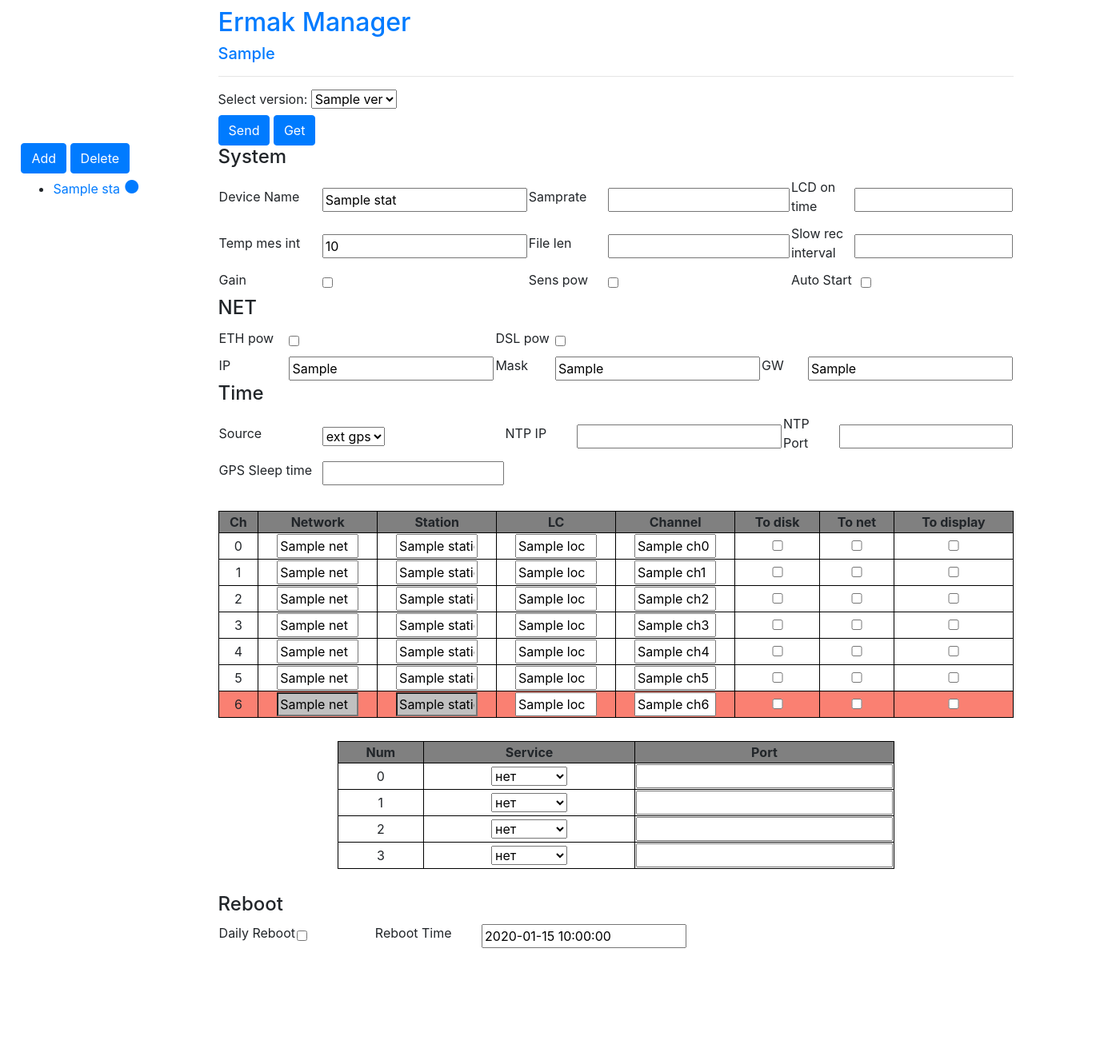
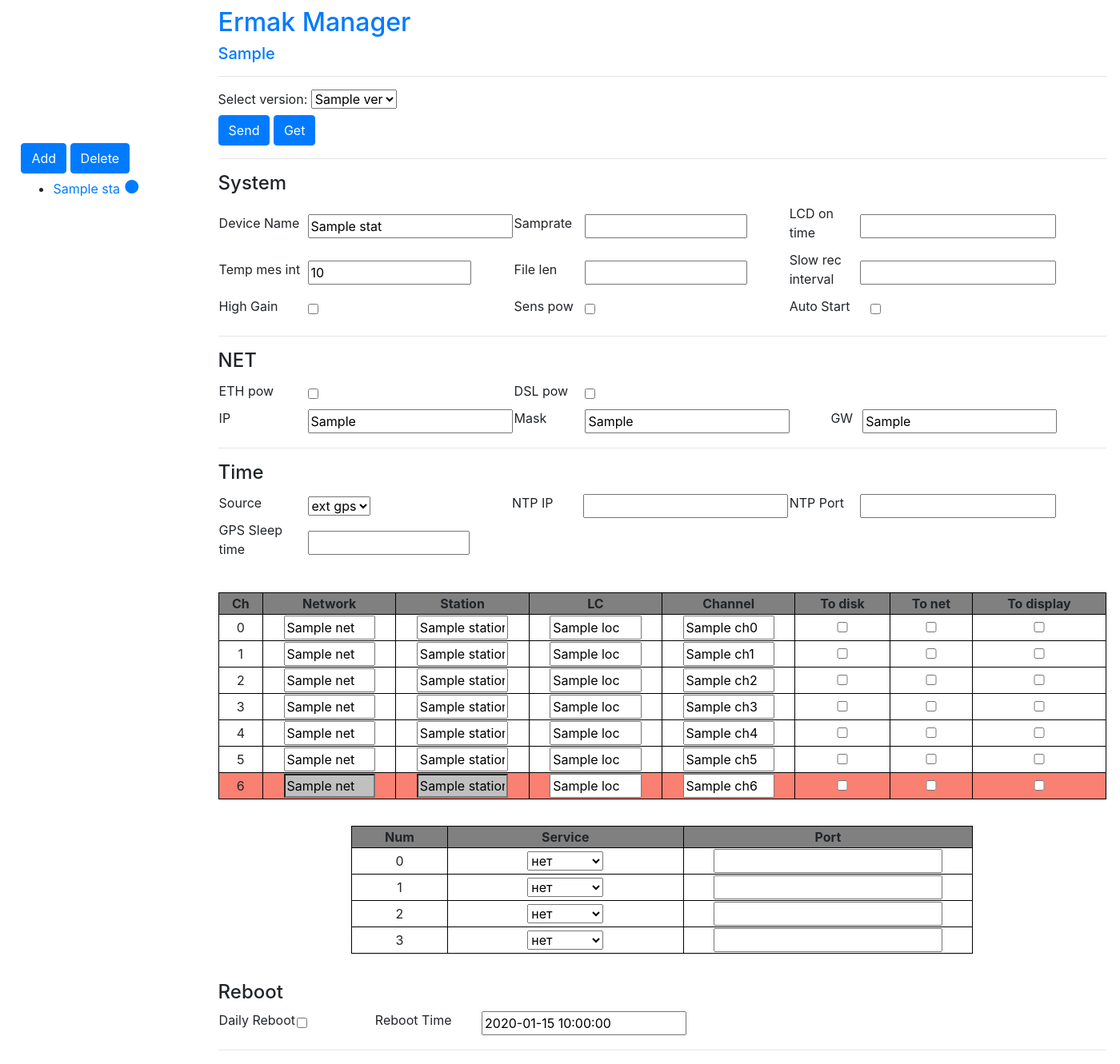
Before and after one commit to AlekseiMuryskin/ErmakManager, a Flask app: template templates/index.html in a window 1400 px wide. Shown: the whole page at 80% size. Before the commit the page ends 1186 px from the top, so only its background shows below. Run offline with Flask 3, Linux system fonts and the light colour scheme; the template is opened without the code that fills it: most values are stand-ins (such as "Sample title", 1, 10 or a date in 2020); some libraries are stand-ins or nearby versions.

Commit message:
Small fixed front

```diff
--- a/templates/base.html
+++ b/templates/base.html
@@ -28,7 +28,7 @@
           </div>
         </td>
         <td>
-          <div class="container">
+          <div class="container" style="width:130%;">
            {% block content %} {% endblock %}
           </div>
         </td>
--- a/templates/index.html
+++ b/templates/index.html
@@ -55,7 +55,7 @@
         width:70%;
     }
     input[type="number"] {
-        width: 100%;
+        width: 80%;
     }
 
    </style>
@@ -91,6 +91,7 @@
                     <input id="isAdd" name="isAdd" type="checkbox" style="display:none;"/>
                     <input id="isDelete" name="isDelete" type="checkbox" style="display:none;"/>
                 </div>
+                <hr>
                 <fieldset>
                 <h4>System</h4>
                 <table width="100%">
@@ -103,9 +104,9 @@
                     <th></th>
                 </tr>
                <tr>
-                    <td width="13%"><label for="deviceInput">Device Name</label></td>
+                    <td width="10%"><label for="deviceInput">Device Name</label></td>
                     <td width="23%"><input id="deviceInput" name="deviceInput" type="text" maxlength="32" value="{{stat['device_name']}}" required></td>
-                    <td width="10%"><label for="samprateInput">Samprate</label></td>
+                    <td width="8%"><label for="samprateInput">Samprate</label></td>
                     <td width="23%"><input id="samprateInput" name="samprateInput"  type="number" max="2000" min="10" step="10" value="{{stat['samprate']}}" required></td>
                     <td width="8%"><label for="lcdInput">LCD on time</label></td>
                     <td><input id="lcdInput" name="lcdInput" type="number" min="1" max="255" value="{{stat['LCD_ON_TIME']}}" required></td>
@@ -118,7 +119,7 @@
                     <td><label for="slowrecInput">Slow rec interval</label></td>
                     <td><input id="slowrecInput" name="slowrecInput" type="number" min="0" max="4294967296" value="{{stat['SLOW_REC_INTERVAL']}}" required></td>
                 <tr>
-                    <td><label for="gainInput">Gain</label></td>
+                    <td><label for="gainInput">High Gain</label></td>
                     <td><input id="gainInput" name="gainInput" type="checkbox"></td>
                     <td><label for="senspowInput">Sens pow</label></td>
                     <td><input id="senspowInput" name="senspowInput" type="checkbox"></td>
@@ -127,6 +128,7 @@
                </tr>
            </table>
        </fieldset>
+       <hr>
        <fieldset>
          <h4>NET</h4>
           <table width="100%">
@@ -139,9 +141,9 @@
                     <th></th>
                 </tr>
               <tr>
-                 <td width="13%"><label for="ethpowInput">ETH pow</label></td>
+                 <td width="10%"><label for="ethpowInput">ETH pow</label></td>
                  <td width="23%"><input id="ethpowInput" name="ethpowInput" type="checkbox" ></td>
-                 <td width="10%"><label for="dslpowInput">DSL pow</label></td>
+                 <td width="8%"><label for="dslpowInput">DSL pow</label></td>
                  <td width="23%"><input id="dslpowInput" name="dslpowInput" type="checkbox" ></td>
               </tr>
               <tr>
@@ -149,12 +151,13 @@
                   <td><input id="ethipInput" name="ethipInput" type="text" value="{{net['ETH_IP']}}" readonly></td>
                   <td><label for="ethmaskInput">Mask</label></td>
                   <td><input id="ethmaskInput" name="ethmaskInput" type="text"  pattern="^(([0-9]|[1-9][0-9]|1[0-9]{2}|2[0-4][0-9]|25[0-5])\.){3}([0-9]|[1-9][0-9]|1[0-9]{2}|2[0-4][0-9]|25[0-5])$" value="{{net['ETH_MASK']}}" required></td>
-                  <td width="8%"><label for="ethgwInput">GW</label></td>
-                  <td><input id="ethgwInput" name="ethgwInput" type="text"  pattern="^(([0-9]|[1-9][0-9]|1[0-9]{2}|2[0-4][0-9]|25[0-5])\.){3}([0-9]|[1-9][0-9]|1[0-9]{2}|2[0-4][0-9]|25[0-5])$" value="{{net['ETH_GW']}}" required></td>
+                  <td width="8%" style="text-align:right;padding-right:1%;"><label for="ethgwInput">GW</label></td>
+                  <td><input id="ethgwInput" style="width:80%;" name="ethgwInput" type="text"  pattern="^(([0-9]|[1-9][0-9]|1[0-9]{2}|2[0-4][0-9]|25[0-5])\.){3}([0-9]|[1-9][0-9]|1[0-9]{2}|2[0-4][0-9]|25[0-5])$" value="{{net['ETH_GW']}}" required></td>
               </tr>
 
           </table>
        </fieldset>
+       <hr>
        <fieldset>
          <h4>Time</h4>
           <table width="100%">
@@ -167,7 +170,7 @@
                     <th></th>
                 </tr>
               <tr>
-                 <td width="13%"><label for="sourceInput">Source</label></td>
+                 <td width="10%"><label for="sourceInput">Source</label></td>
                  <td width="23%">
 
                     <select id="sourceInput" name="sourceInput">
@@ -186,9 +189,9 @@
 
                     </script>
                 </td>
-                 <td width="9%"><label for="ntpipInput">NTP IP</label></td>
+                 <td width="8%"><label for="ntpipInput">NTP IP</label></td>
                  <td width="23%"><input id="ntpipInput" name="ntpipInput" type="text"  pattern="^(([0-9]|[1-9][0-9]|1[0-9]{2}|2[0-4][0-9]|25[0-5])\.){3}([0-9]|[1-9][0-9]|1[0-9]{2}|2[0-4][0-9]|25[0-5])$" value="{{time['NTP_IP']}}" ></td>
-                 <td width="7%"><label for="ntpportInput">NTP Port</label></td>
+                 <td width="8%"><label for="ntpportInput">NTP Port</label></td>
                  <td><input id="ntpportInput" name="ntpportInput" type="number" min="1" max="65535" value="{{time['NTP_PORT']}}" ></td>
               </tr>
               <tr>
@@ -391,6 +394,7 @@
           </table>
        </fieldset>
             </form>
+            <hr>
         </div>
 
 
```
